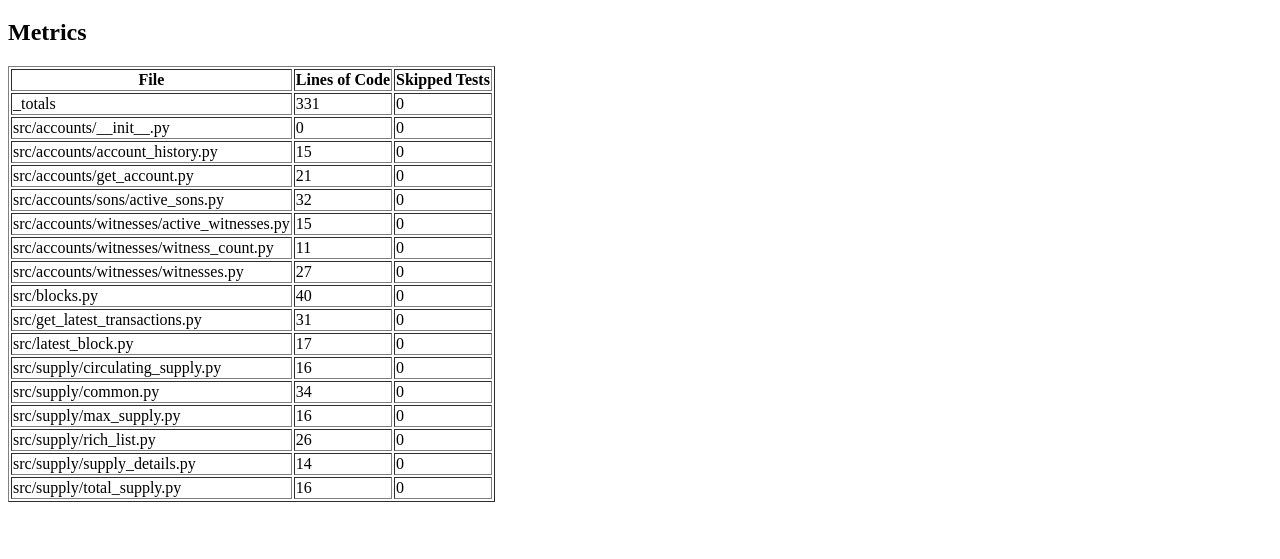
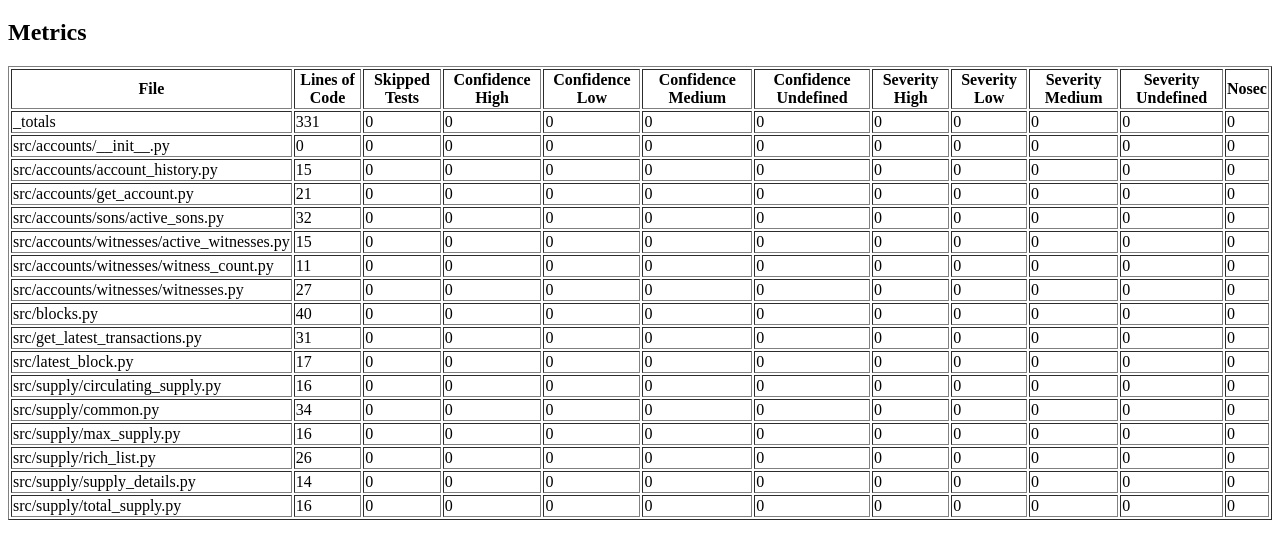
Before and after one commit to rilesdun/python_explorer_api, a plain HTML site: page index.html in a window 1280 px wide. Shown: the part 61-620 px from the top of the page. Drawn offline with Linux system fonts and the light colour scheme.

Commit message:
Deploy Bandit report to GitHub Pages 8497a60b3c4b9d8cd7fea487e97f5ebc9281b2a8

```diff
--- a/bandit-report.json
+++ b/bandit-report.json
@@ -1,6 +1,6 @@
 {
   "errors": [],
-  "generated_at": "2023-09-18T22:20:01Z",
+  "generated_at": "2023-09-18T23:41:58Z",
   "metrics": {
     "_totals": {
       "CONFIDENCE.HIGH": 0,
--- a/index.html
+++ b/index.html
@@ -15,6 +15,15 @@
                     <th>File</th>
                     <th>Lines of Code</th>
                     <th>Skipped Tests</th>
+                    <th>Confidence High</th>
+                    <th>Confidence Low</th>
+                    <th>Confidence Medium</th>
+                    <th>Confidence Undefined</th>
+                    <th>Severity High</th>
+                    <th>Severity Low</th>
+                    <th>Severity Medium</th>
+                    <th>Severity Undefined</th>
+                    <th>Nosec</th>
                 </tr>
             </thead>
             <tbody>
@@ -23,10 +32,28 @@
             <td>_totals</td>
             <td>331</td>
             <td>0</td>
+            <td>0</td>
+            <td>0</td>
+            <td>0</td>
+            <td>0</td>
+            <td>0</td>
+            <td>0</td>
+            <td>0</td>
+            <td>0</td>
+            <td>0</td>
         </tr>
 
         <tr>
             <td>src/accounts/__init__.py</td>
+            <td>0</td>
+            <td>0</td>
+            <td>0</td>
+            <td>0</td>
+            <td>0</td>
+            <td>0</td>
+            <td>0</td>
+            <td>0</td>
+            <td>0</td>
             <td>0</td>
             <td>0</td>
         </tr>
@@ -35,11 +62,29 @@
             <td>src/accounts/account_history.py</td>
             <td>15</td>
             <td>0</td>
+            <td>0</td>
+            <td>0</td>
+            <td>0</td>
+            <td>0</td>
+            <td>0</td>
+            <td>0</td>
+            <td>0</td>
+            <td>0</td>
+            <td>0</td>
         </tr>
 
         <tr>
             <td>src/accounts/get_account.py</td>
             <td>21</td>
+            <td>0</td>
+            <td>0</td>
+            <td>0</td>
+            <td>0</td>
+            <td>0</td>
+            <td>0</td>
+            <td>0</td>
+            <td>0</td>
+            <td>0</td>
             <td>0</td>
         </tr>
 
@@ -47,11 +92,29 @@
             <td>src/accounts/sons/active_sons.py</td>
             <td>32</td>
             <td>0</td>
+            <td>0</td>
+            <td>0</td>
+            <td>0</td>
+            <td>0</td>
+            <td>0</td>
+            <td>0</td>
+            <td>0</td>
+            <td>0</td>
+            <td>0</td>
         </tr>
 
         <tr>
             <td>src/accounts/witnesses/active_witnesses.py</td>
             <td>15</td>
+            <td>0</td>
+            <td>0</td>
+            <td>0</td>
+            <td>0</td>
+            <td>0</td>
+            <td>0</td>
+            <td>0</td>
+            <td>0</td>
+            <td>0</td>
             <td>0</td>
         </tr>
 
@@ -59,11 +122,29 @@
             <td>src/accounts/witnesses/witness_count.py</td>
             <td>11</td>
             <td>0</td>
+            <td>0</td>
+            <td>0</td>
+            <td>0</td>
+            <td>0</td>
+            <td>0</td>
+            <td>0</td>
+            <td>0</td>
+            <td>0</td>
+            <td>0</td>
         </tr>
 
         <tr>
             <td>src/accounts/witnesses/witnesses.py</td>
             <td>27</td>
+            <td>0</td>
+            <td>0</td>
+            <td>0</td>
+            <td>0</td>
+            <td>0</td>
+            <td>0</td>
+            <td>0</td>
+            <td>0</td>
+            <td>0</td>
             <td>0</td>
         </tr>
 
@@ -71,11 +152,29 @@
             <td>src/blocks.py</td>
             <td>40</td>
             <td>0</td>
+            <td>0</td>
+            <td>0</td>
+            <td>0</td>
+            <td>0</td>
+            <td>0</td>
+            <td>0</td>
+            <td>0</td>
+            <td>0</td>
+            <td>0</td>
         </tr>
 
         <tr>
             <td>src/get_latest_transactions.py</td>
             <td>31</td>
+            <td>0</td>
+            <td>0</td>
+            <td>0</td>
+            <td>0</td>
+            <td>0</td>
+            <td>0</td>
+            <td>0</td>
+            <td>0</td>
+            <td>0</td>
             <td>0</td>
         </tr>
 
@@ -83,11 +182,29 @@
             <td>src/latest_block.py</td>
             <td>17</td>
             <td>0</td>
+            <td>0</td>
+            <td>0</td>
+            <td>0</td>
+            <td>0</td>
+            <td>0</td>
+            <td>0</td>
+            <td>0</td>
+            <td>0</td>
+            <td>0</td>
         </tr>
 
         <tr>
             <td>src/supply/circulating_supply.py</td>
             <td>16</td>
+            <td>0</td>
+            <td>0</td>
+            <td>0</td>
+            <td>0</td>
+            <td>0</td>
+            <td>0</td>
+            <td>0</td>
+            <td>0</td>
+            <td>0</td>
             <td>0</td>
         </tr>
 
@@ -95,11 +212,29 @@
             <td>src/supply/common.py</td>
             <td>34</td>
             <td>0</td>
+            <td>0</td>
+            <td>0</td>
+            <td>0</td>
+            <td>0</td>
+            <td>0</td>
+            <td>0</td>
+            <td>0</td>
+            <td>0</td>
+            <td>0</td>
         </tr>
 
         <tr>
             <td>src/supply/max_supply.py</td>
             <td>16</td>
+            <td>0</td>
+            <td>0</td>
+            <td>0</td>
+            <td>0</td>
+            <td>0</td>
+            <td>0</td>
+            <td>0</td>
+            <td>0</td>
+            <td>0</td>
             <td>0</td>
         </tr>
 
@@ -107,11 +242,29 @@
             <td>src/supply/rich_list.py</td>
             <td>26</td>
             <td>0</td>
+            <td>0</td>
+            <td>0</td>
+            <td>0</td>
+            <td>0</td>
+            <td>0</td>
+            <td>0</td>
+            <td>0</td>
+            <td>0</td>
+            <td>0</td>
         </tr>
 
         <tr>
             <td>src/supply/supply_details.py</td>
             <td>14</td>
+            <td>0</td>
+            <td>0</td>
+            <td>0</td>
+            <td>0</td>
+            <td>0</td>
+            <td>0</td>
+            <td>0</td>
+            <td>0</td>
+            <td>0</td>
             <td>0</td>
         </tr>
 
@@ -119,6 +272,15 @@
             <td>src/supply/total_supply.py</td>
             <td>16</td>
             <td>0</td>
+            <td>0</td>
+            <td>0</td>
+            <td>0</td>
+            <td>0</td>
+            <td>0</td>
+            <td>0</td>
+            <td>0</td>
+            <td>0</td>
+            <td>0</td>
         </tr>
 
             </tbody>
```
